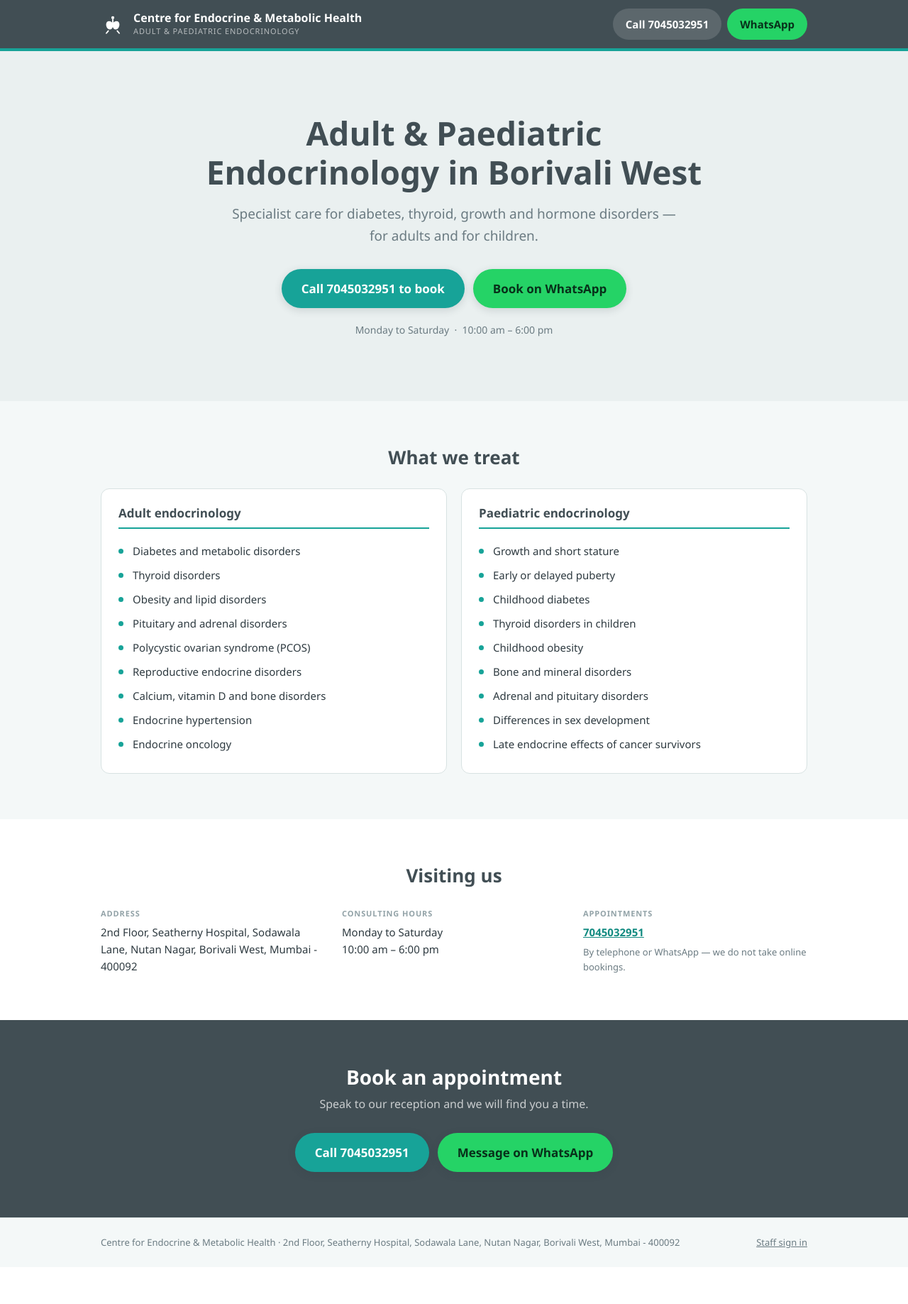
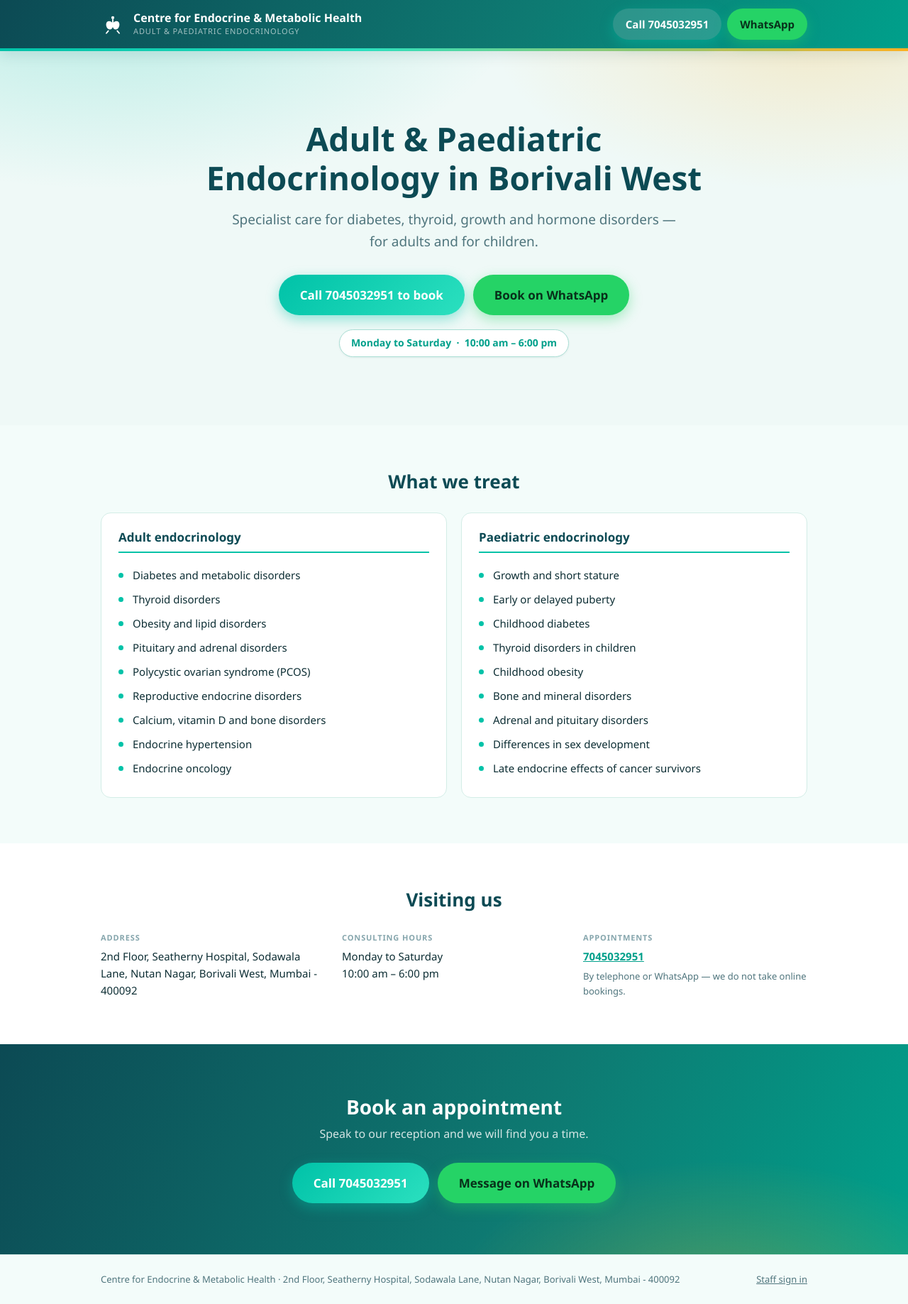
Before and after one commit to knowledge-corner/cemh, a Django app: page / in a window 1280 px wide. Shown: the whole page at 71% size. Before the commit the page ends 1759 px from the top, so only its background shows below. Run offline with Django 5.2, Linux system fonts and the light colour scheme; parts of the project's set-up code (start-up, migrations or seed data) failed here and were passed over.

Commit message:
Brighten the theme: deep teal in place of grey, gradients and glow
The palette read as dull, and the charcoal was the cause. #414e54 is a neutral
grey sitting next to a teal accent, so the two never belonged to each other and
every screen settled at the grey end. The dark is now a deep teal (#0c4a54):
same weight and the same contrast for white text, but in the accent's own
family rather than fighting it.

What changed, all of it through theme.css tokens so a re-skin is still one file:

  - Accent brightened from #17a398 to #00c2a8, with a lighter end for gradients.
  - A warm second accent (coral into amber). Endocrinology here is adult *and*
    paediatric, and a single cool colour made every screen feel like a
    spreadsheet. Used sparingly — the header rule, the hero wash, the closing
    call to action.
  - Page ground moved from grey-green to a bright mint tint.
  - Gradients, glows and a motion token added as tokens rather than sprinkled
    through the stylesheets.
  - Shadows lifted from barely-there to actually reading as depth, so cards sit
    above the page instead of being drawn on it.

Applied to: the top bar and site header, primary and dark buttons (which now
lift and glow on hover), cards, the patient sidebar and avatar, the selected
tab, the public hero, the consultant cards and the closing call to action.

Clinical status colours are deliberately untouched by the brightening. A red
must read as a warning rather than as decoration, so danger, warning, success
and info keep their contrast against their own tinted backgrounds.

The lift and glow transitions are disabled under prefers-reduced-motion.

Two things caught while checking the result in a browser rather than in the
stylesheet: border-image on the consultant cards silently cancelled their
border-radius and painted all four sides, so the accent stripe is painted as a
background instead; and the same trick is used for the selected tab.

Co-Authored-By: Claude Opus 5 <noreply@anthropic.com>
Claude-Session: https://claude.ai/code/session_01PMdiaVGy1QaT1L3KsSTwCi

```diff
--- a/static/css/theme.css
+++ b/static/css/theme.css
@@ -5,54 +5,90 @@
  * different clinic, change the values below and nothing else. No template and
  * no other stylesheet hard-codes a colour.
  *
- * Current palette is taken from the Centre for Endocrine & Metabolic Health
- * printed patient file: charcoal header band, teal accent, pale grey-green page.
+ * The palette started from the clinic's printed patient file — charcoal band,
+ * teal accent, grey-green page — and has been brightened. The charcoal was the
+ * dullest thing on screen, so the dark is now a deep *teal* rather than a grey:
+ * same weight, far more life, and it sits in the same family as the accent
+ * instead of fighting it. Gradients and glows are tokens here too, so a
+ * re-skin still means editing one file.
+ *
+ * Clinical status colours are deliberately NOT part of the brightening scheme.
+ * A red must read as a warning, not as decoration.
  */
 
 :root {
   /* ── Brand ──────────────────────────────────────────────────────────── */
-  --brand-dark:        #414e54;   /* header band, footer, sidebar heading   */
-  --brand-dark-soft:   #4d5c63;   /* hover state on dark surfaces           */
-  --brand-teal:        #17a398;   /* primary accent — the clinic's colour   */
-  --brand-teal-dark:   #128b81;   /* hover / active accent                  */
-  --brand-teal-soft:   #e3f4f2;   /* tinted background for accent areas     */
+  --brand-dark:        #0c4a54;   /* header band, sidebar, footer           */
+  --brand-dark-soft:   #10606d;   /* hover state on dark surfaces           */
+  --brand-teal:        #00c2a8;   /* primary accent — the clinic's colour   */
+  --brand-teal-dark:   #00a08b;   /* hover / active accent, and accent text */
+  --brand-teal-light:  #2be0bf;   /* the bright end of the accent gradient  */
+  --brand-teal-soft:   #dbf7f1;   /* tinted background for accent areas     */
+
+  /* A warm second accent. Endocrinology here is adult *and* paediatric, and a
+     single cool colour made every screen feel like a spreadsheet. Used
+     sparingly: highlights, the growth tab, the public page's warmth. */
+  --brand-accent:      #ff6b4a;
+  --brand-accent-dark: #ef522f;
+  --brand-accent-soft: #ffede7;
+  --brand-sun:         #ffb020;
 
   /* ── Surfaces ───────────────────────────────────────────────────────── */
-  --page-bg:           #eaf0f0;   /* pale grey-green page background        */
+  --page-bg:           #eff9f7;   /* bright mint-tinted page                */
   --surface:           #ffffff;   /* cards, panels                          */
-  --surface-muted:     #f4f8f8;   /* table stripes, inset panels            */
-  --border:            #d8e2e2;
-  --border-strong:     #c2d0d0;
+  --surface-muted:     #f3fcfa;   /* table stripes, inset panels            */
+  --border:            #d3ede7;
+  --border-strong:     #a9ded4;
 
   /* ── Text ───────────────────────────────────────────────────────────── */
-  --text:              #2e3a40;
-  --text-muted:        #6b7b82;
-  --text-faint:        #93a3a8;
+  --text:              #0d2e34;
+  --text-muted:        #4f757d;
+  --text-faint:        #86a6ad;
   --text-on-dark:      #ffffff;
 
   /* ── Clinical status colours ────────────────────────────────────────── */
   /* Used for allergy banners, abnormal results and queue states. These are
-     deliberately not brand colours — a red must read as a warning. */
-  --danger:            #c0392b;
-  --danger-bg:         #fdeceb;
-  --warning:           #b9770e;
-  --warning-bg:        #fdf4e3;
-  --success:           #1e8449;
-  --success-bg:        #e8f6ee;
-  --info:              #1f6f8b;
-  --info-bg:           #e8f2f6;
+     deliberately not brand colours — a red must read as a warning. Contrast
+     against their own tinted backgrounds is what matters here, not vibrancy. */
+  --danger:            #d2352a;
+  --danger-bg:         #ffece9;
+  --warning:           #b5730a;
+  --warning-bg:        #fff6e3;
+  --success:           #0e8f4f;
+  --success-bg:        #e3faee;
+  --info:             #10769f;
+  --info-bg:           #e4f5fc;
+
+  /* ── Gradients ──────────────────────────────────────────────────────── */
+  --grad-brand:  linear-gradient(115deg, #0c4a54 0%, #0e7a72 58%, #00a08b 100%);
+  --grad-teal:   linear-gradient(135deg, #00c2a8 0%, #2be0bf 100%);
+  --grad-accent: linear-gradient(135deg, #ff6b4a 0%, #ffb020 100%);
+  --grad-rule:   linear-gradient(90deg, #00c2a8 0%, #2be0bf 40%, #ffb020 100%);
+  /* A top-edge highlight, so raised surfaces catch the light. */
+  --grad-sheen:  linear-gradient(180deg, rgba(255,255,255,.24), rgba(255,255,255,0));
 
   /* ── Typography ─────────────────────────────────────────────────────── */
   --font-sans: "Segoe UI", Roboto, "Helvetica Neue", Arial, sans-serif;
   --font-mono: "SF Mono", "Cascadia Mono", Consolas, monospace;
 
   /* ── Shape ──────────────────────────────────────────────────────────── */
-  --radius:            8px;
-  --radius-lg:         12px;
-  --shadow-sm:         0 1px 2px rgba(46, 58, 64, .06);
-  --shadow:            0 2px 8px rgba(46, 58, 64, .08);
+  --radius:            9px;
+  --radius-lg:         14px;
+  --shadow-sm:         0 1px 3px rgba(10, 58, 64, .07);
+  --shadow:            0 6px 18px rgba(10, 58, 64, .10);
+  --shadow-lg:         0 16px 40px rgba(10, 58, 64, .16);
+  --glow-teal:         0 6px 18px rgba(0, 194, 168, .40);
+  --glow-accent:       0 6px 18px rgba(255, 107, 74, .34);
+
+  /* ── Motion ─────────────────────────────────────────────────────────── */
+  --lift: 160ms cubic-bezier(.2, .7, .3, 1);
 
   /* ── Layout ─────────────────────────────────────────────────────────── */
   --sidebar-width:     290px;
   --topbar-height:     52px;
 }
+
+/* Anyone who has asked their system to calm down gets no lifts or glows. */
+@media (prefers-reduced-motion: reduce) {
+  :root { --lift: 1ms; }
+}
--- a/static/css/website.css
+++ b/static/css/website.css
@@ -42,16 +42,15 @@ a { color: var(--brand-teal-dark); }
   white-space: nowrap;
   transition: transform .12s, box-shadow .12s;
 }
-.btn-call { background: var(--brand-teal); color: #fff; }
-.btn-call:hover { background: var(--brand-teal-dark); transform: translateY(-1px); }
+.btn-call { background: var(--grad-teal); color: #fff; box-shadow: var(--glow-teal); }
+.btn-call:hover { transform: translateY(-2px); box-shadow: var(--shadow-lg), var(--glow-teal); }
 /* WhatsApp's own green — people look for it, so it should not be re-themed. */
-.btn-wa { background: #25d366; color: #08301a; }
-.btn-wa:hover { background: #1eb455; color: #fff; transform: translateY(-1px); }
+.btn-wa { background: #25d366; color: #08301a; box-shadow: 0 6px 18px rgba(37, 211, 102, .38); }
+.btn-wa:hover { background: #1eb455; color: #fff; transform: translateY(-2px); }
 
 .btn-call--big, .btn-wa--big {
-  padding: .875rem 1.75rem;
+  padding: .9375rem 1.875rem;
   font-size: 1.0625rem;
-  box-shadow: 0 3px 12px rgba(46, 58, 64, .16);
 }
 
 /* ── Header ────────────────────────────────────────────────────────────── */
@@ -60,8 +59,10 @@ a { color: var(--brand-teal-dark); }
   position: sticky;
   top: 0;
   z-index: 40;
-  background: var(--brand-dark);
-  border-bottom: 4px solid var(--brand-teal);
+  background: var(--grad-brand);
+  border-bottom: 4px solid transparent;
+  border-image: var(--grad-rule) 1;
+  box-shadow: var(--shadow);
 }
 .site-head__inner {
   display: flex;
@@ -89,15 +90,24 @@ a { color: var(--brand-teal-dark); }
 
 /* ── Hero ──────────────────────────────────────────────────────────────── */
 
+/* Two soft washes of the brand colours behind the headline. This is the first
+   thing a prospective patient sees, and a flat grey panel was doing the clinic
+   no favours. Purely decorative, so it sits behind the text and never touches
+   contrast. */
 .hero {
-  background: var(--page-bg);
-  padding-block: clamp(3rem, 9vw, 5.5rem);
+  position: relative;
+  background:
+    radial-gradient(58rem 26rem at 12% -12%, rgba(0, 194, 168, .22), transparent 62%),
+    radial-gradient(46rem 22rem at 90% -4%, rgba(255, 176, 32, .20), transparent 62%),
+    var(--page-bg);
+  padding-block: clamp(3.25rem, 9vw, 6rem);
   text-align: center;
 }
 .hero h1 {
   font-size: clamp(1.75rem, 5vw, 2.875rem);
   color: var(--brand-dark);
   margin-bottom: 1rem;
+  text-wrap: balance;
 }
 .hero__lede {
   max-width: 40rem;
@@ -112,7 +122,17 @@ a { color: var(--brand-teal-dark); }
   flex-wrap: wrap;
   margin-bottom: 1.25rem;
 }
-.hero__hours { color: var(--text-muted); font-size: .875rem; }
+.hero__hours {
+  display: inline-block;
+  color: var(--brand-teal-dark);
+  font-size: .875rem;
+  font-weight: 600;
+  background: var(--surface);
+  border: 1px solid var(--border-strong);
+  border-radius: 100px;
+  padding: .4375rem 1rem;
+  box-shadow: var(--shadow-sm);
+}
 
 /* ── Bands ─────────────────────────────────────────────────────────────── */
 
@@ -134,14 +154,23 @@ a { color: var(--brand-teal-dark); }
   max-width: 760px;
   margin-inline: auto;
 }
+/* The accent stripe is painted as a background rather than a border-image:
+   border-image applies to all four sides and cancels border-radius, which
+   squared the cards off. */
 .doctor {
-  background: var(--surface);
+  background-color: var(--surface);
+  background-image: var(--grad-teal);
+  background-repeat: no-repeat;
+  background-size: 100% 4px;
+  background-position: top;
   border: 1px solid var(--border);
-  border-top: 3px solid var(--brand-teal);
   border-radius: var(--radius-lg);
-  padding: 1.5rem 1.25rem;
+  padding: 1.75rem 1.25rem 1.5rem;
   text-align: center;
+  box-shadow: var(--shadow);
+  transition: transform var(--lift), box-shadow var(--lift);
 }
+.doctor:hover { transform: translateY(-3px); box-shadow: var(--shadow-lg); }
 .doctor__name { font-size: 1.125rem; color: var(--brand-dark); margin-bottom: .375rem; }
 .doctor__role {
   color: var(--brand-teal-dark);
@@ -214,13 +243,15 @@ a { color: var(--brand-teal-dark); }
 /* ── Closing call to action ────────────────────────────────────────────── */
 
 .cta {
-  background: var(--brand-dark);
+  background:
+    radial-gradient(40rem 20rem at 80% 120%, rgba(255, 176, 32, .28), transparent 60%),
+    var(--grad-brand);
   color: #fff;
-  padding-block: clamp(2.5rem, 7vw, 4rem);
+  padding-block: clamp(2.75rem, 7vw, 4.5rem);
   text-align: center;
 }
 .cta h2 { font-size: clamp(1.25rem, 3vw, 1.75rem); margin-bottom: .5rem; }
-.cta p { color: rgba(255,255,255,.72); margin-bottom: 1.75rem; }
+.cta p { color: rgba(255,255,255,.82); margin-bottom: 1.75rem; }
 .cta__actions { display: flex; gap: .75rem; justify-content: center; flex-wrap: wrap; }
 
 /* ── Footer ────────────────────────────────────────────────────────────── */
```
Also changed, not shown: static/css/app.css (+51 -14 lines).
